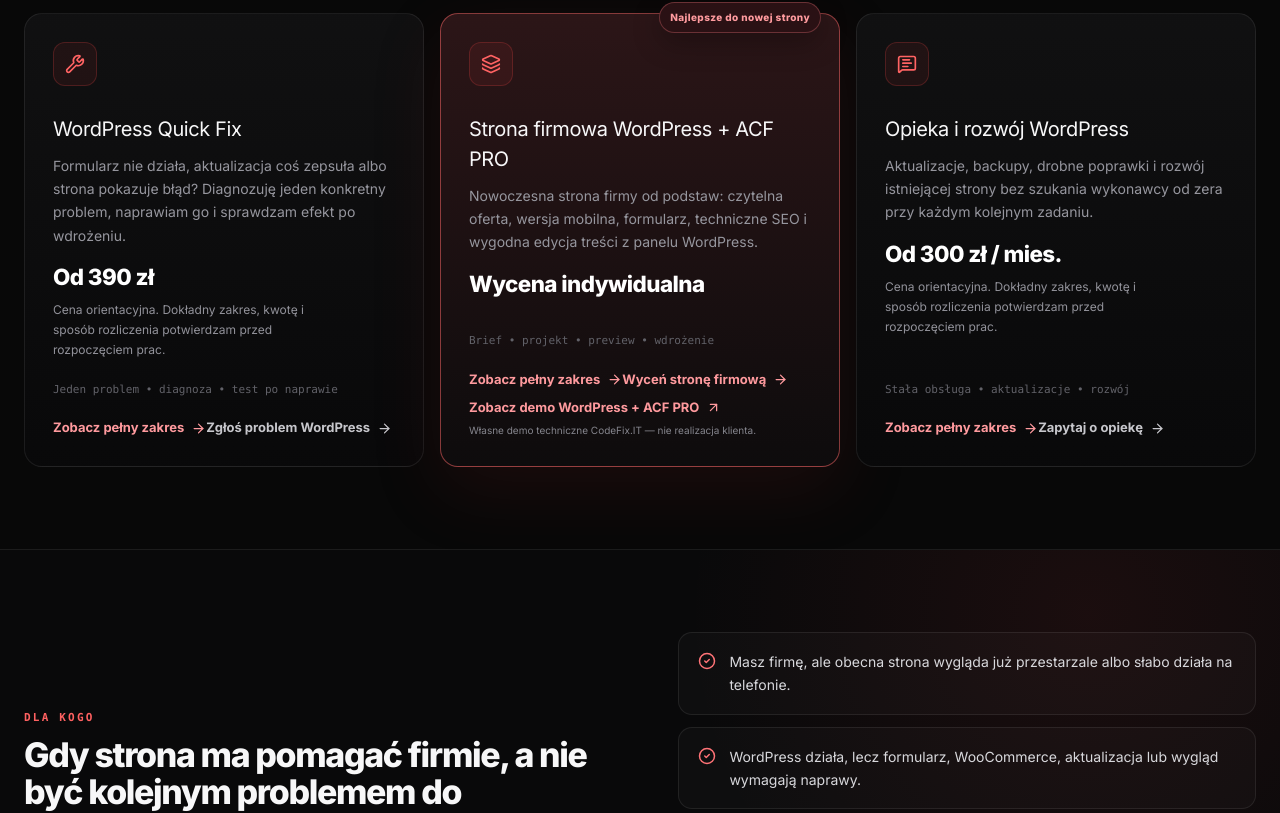
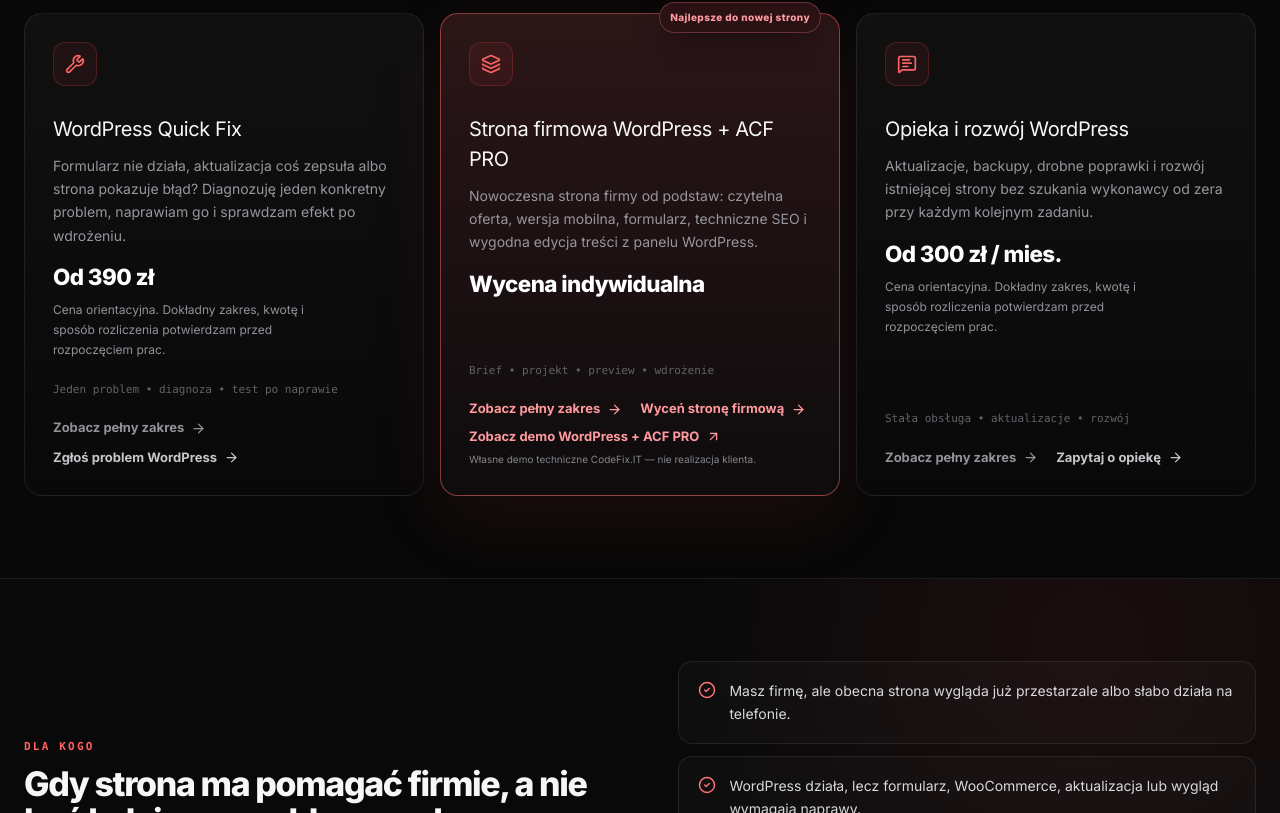
Before and after one commit to wwwCodeFixIT/CodeFix.IT---Portfolio-Short, a React (Vite) app: page / in a window 1280 px wide. Shown: the part 1003-1816 px from the top of the page. Built offline with nearby package versions, Linux system fonts and the light colour scheme.

Commit message:
style(sales): separate service details from contact CTA

```diff
--- a/src/pages/HomepageV1.v3.css
+++ b/src/pages/HomepageV1.v3.css
@@ -124,6 +124,23 @@
   color: #ff6666;
 }
 
+
+.cf-service-card-actions {
+  display: flex;
+  flex-wrap: wrap;
+  align-items: center;
+  gap: 10px 18px;
+  margin-top: 20px;
+}
+
+.cf-service-card-actions .cf-card-link {
+  margin-top: 0;
+}
+
+.cf-service-card-actions .cf-card-link-secondary {
+  color: #92929a;
+}
+
 .cf-work-section {
   position: relative;
   overflow: hidden;
```
